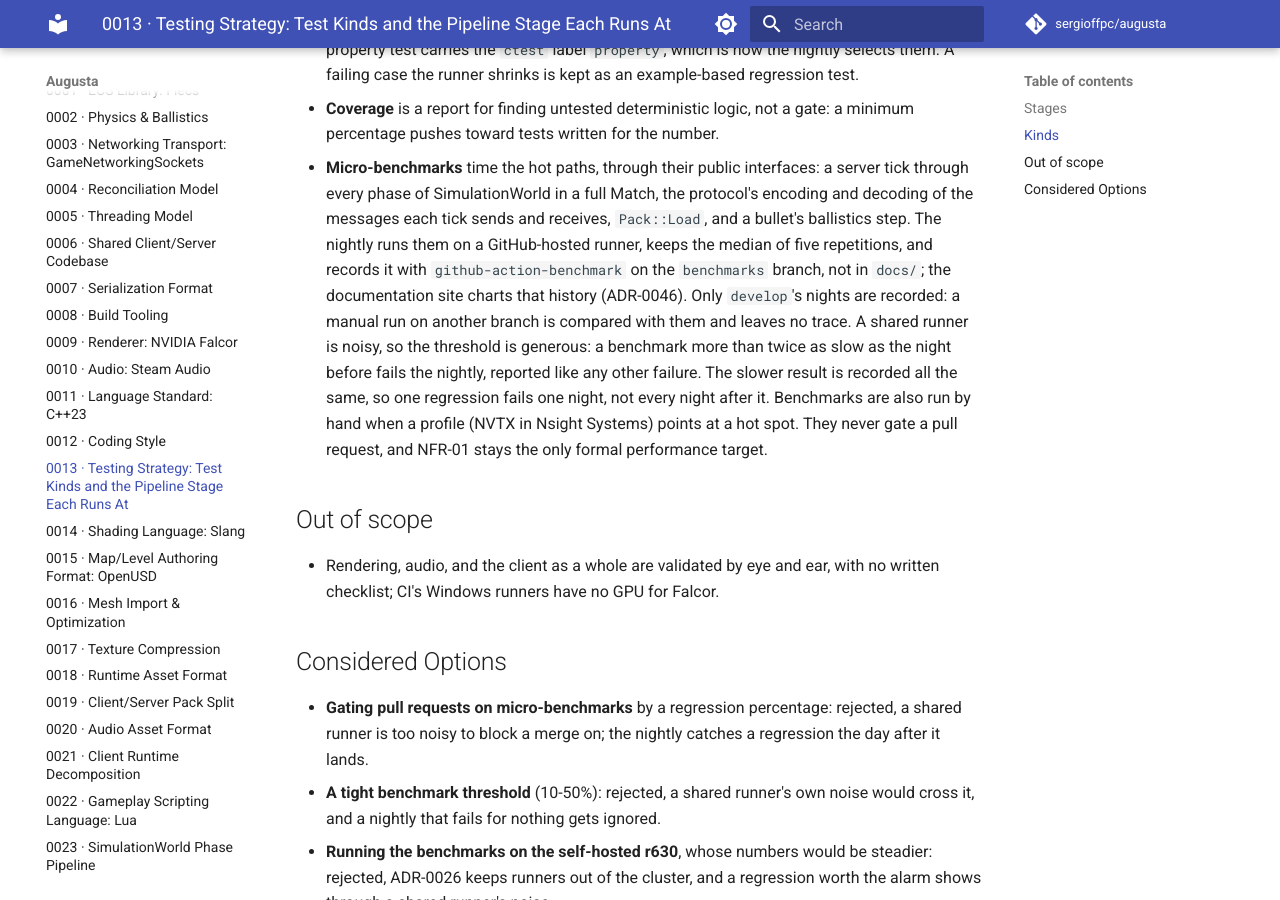
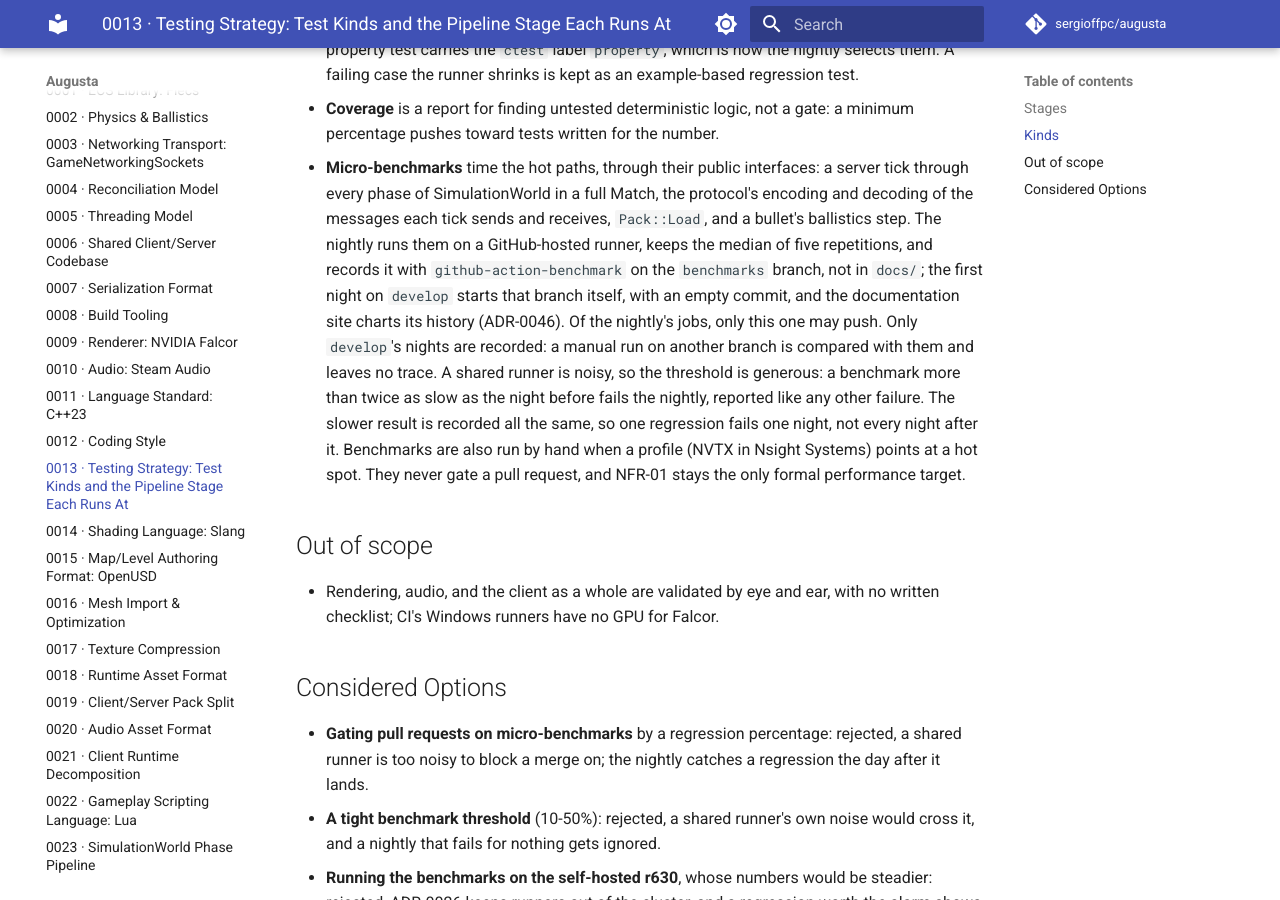
Before and after one commit to sergioffpc/augusta, an MkDocs documentation site: the page built from docs/adr/0013-testing-and-benchmarking.md, in a window 1280 px wide and 900 px high, scrolled down 2537 px. Built offline with MkDocs 1.6.1 and Material for MkDocs 9.7.7, drawn with Linux system fonts in a browser that asks for light colours; comment, search, counter and statistics services are not loaded.

Commit message:
ci: narrow nightly permissions and start the benchmark history itself
The nightly caller keeps contents: read at workflow level and grants
write only to the reusable workflow call, whose jobs default to
contents: read; only the benchmarks job may push. The first develop
night creates the benchmarks branch with an empty commit when absent,
so a missing branch no longer fails every night; a manual run on
another branch before then skips the comparison. ADR-0013 records it.
Refs #313.

Co-Authored-By: Claude Opus 5.5 <noreply@anthropic.com>

```diff
--- a/docs/adr/0013-testing-and-benchmarking.md
+++ b/docs/adr/0013-testing-and-benchmarking.md
@@ -100,7 +100,9 @@ how noisy its result is.
   receives, `Pack::Load`, and a bullet's ballistics step. The nightly runs
   them on a GitHub-hosted runner, keeps the median of five repetitions, and
   records it with `github-action-benchmark` on the `benchmarks` branch, not
-  in `docs/`; the documentation site charts that history (ADR-0046). Only
+  in `docs/`; the first night on `develop` starts that branch itself, with
+  an empty commit, and the documentation site charts its history
+  (ADR-0046). Of the nightly's jobs, only this one may push. Only
   `develop`'s nights are recorded: a manual run on another branch is
   compared with them and leaves no trace. A shared runner is noisy, so the
   threshold is generous: a benchmark more than twice as slow as the night
```
Also changed, not shown: docs/ENGINEERING.md (+2 -1 lines), 2 other files.
